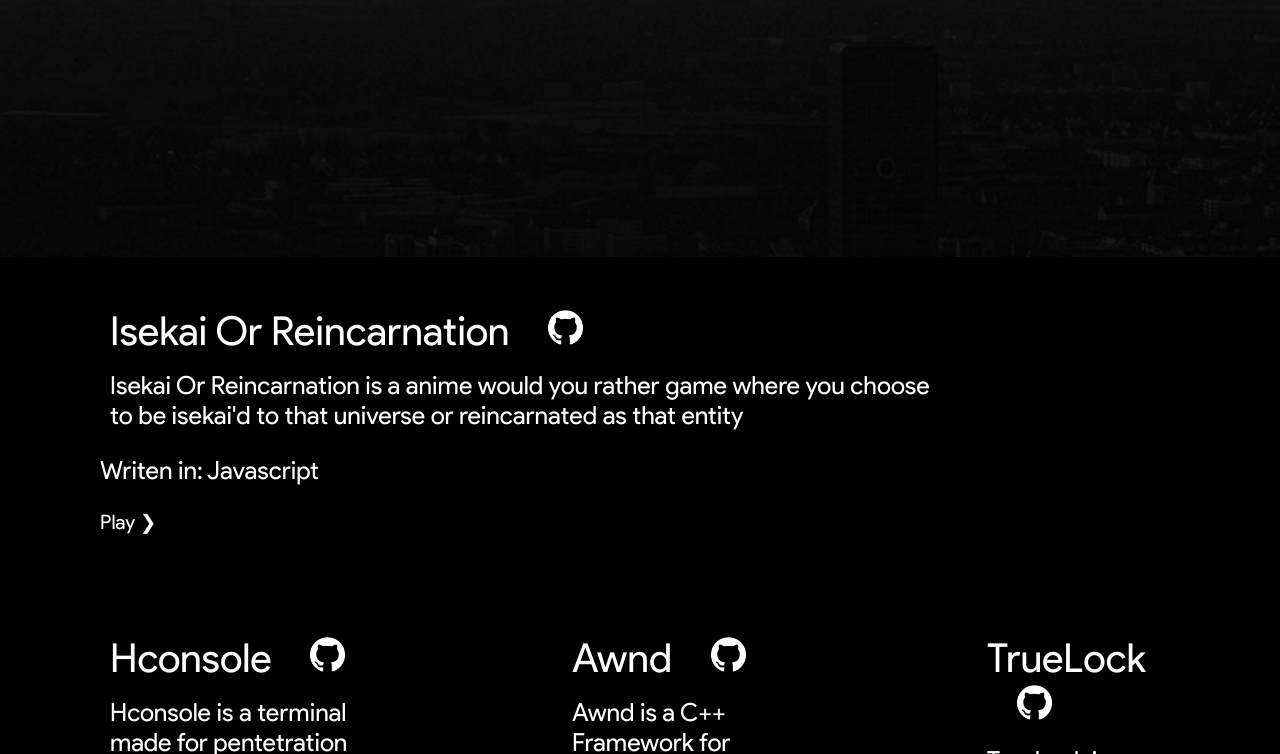
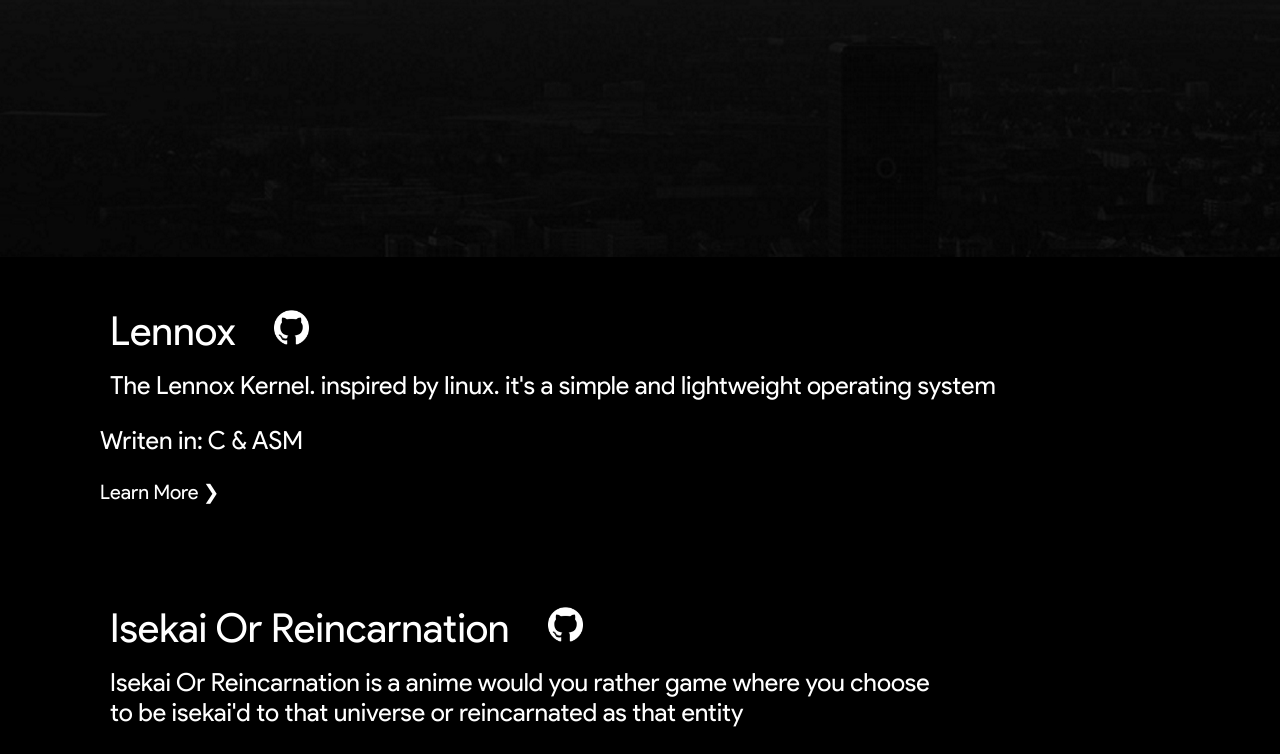
Before and after one commit to Copy05/Portfolio, a plain HTML site: page works.html in a window 1280 px wide. Shown: the part 418-1172 px from the top of the page. Drawn offline with Linux system fonts and the light colour scheme.

Commit message:
Added Lennox in works

```diff
--- a/works.html
+++ b/works.html
@@ -30,6 +30,14 @@
     <p class="worksheadsmall">Here you can find all my project</p>
 </div>
 <div id="codingprojects" class="cprojects">
+    <div class="projecttable">
+        <div class="project">
+            <p class="projectname">Lennox <a href="https://github.com/Copy05/Lennox"><img src="./pics/githubicon.png" alt="github redirect" id="projectredirect"></a></p>
+            <p class="projectdesc">The Lennox Kernel. inspired by linux. it's a simple and lightweight operating system</p>
+            <p class="projectcl">Writen in: C & ASM</p>
+            <a href="https://copy05.github.io/Lennox/" class="projectsite">Learn More ❯</a>
+        </div>
+    </div>
     <div class="projecttable">
         <div class="project">
             <p class="projectname">Isekai Or Reincarnation <a href="https://github.com/Copy05/IsikaiOrReincarnation"><img src="./pics/githubicon.png" alt="github redirect" id="projectredirect"></a></p>
```
